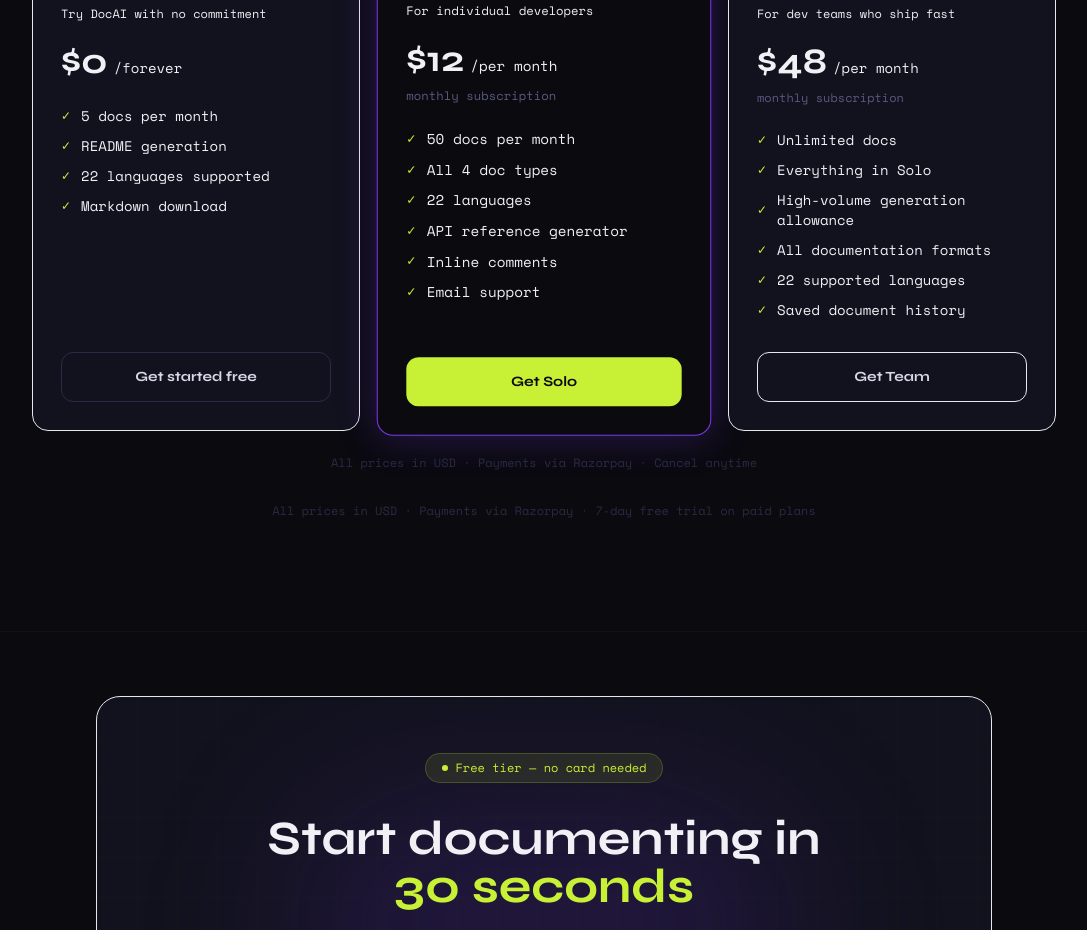
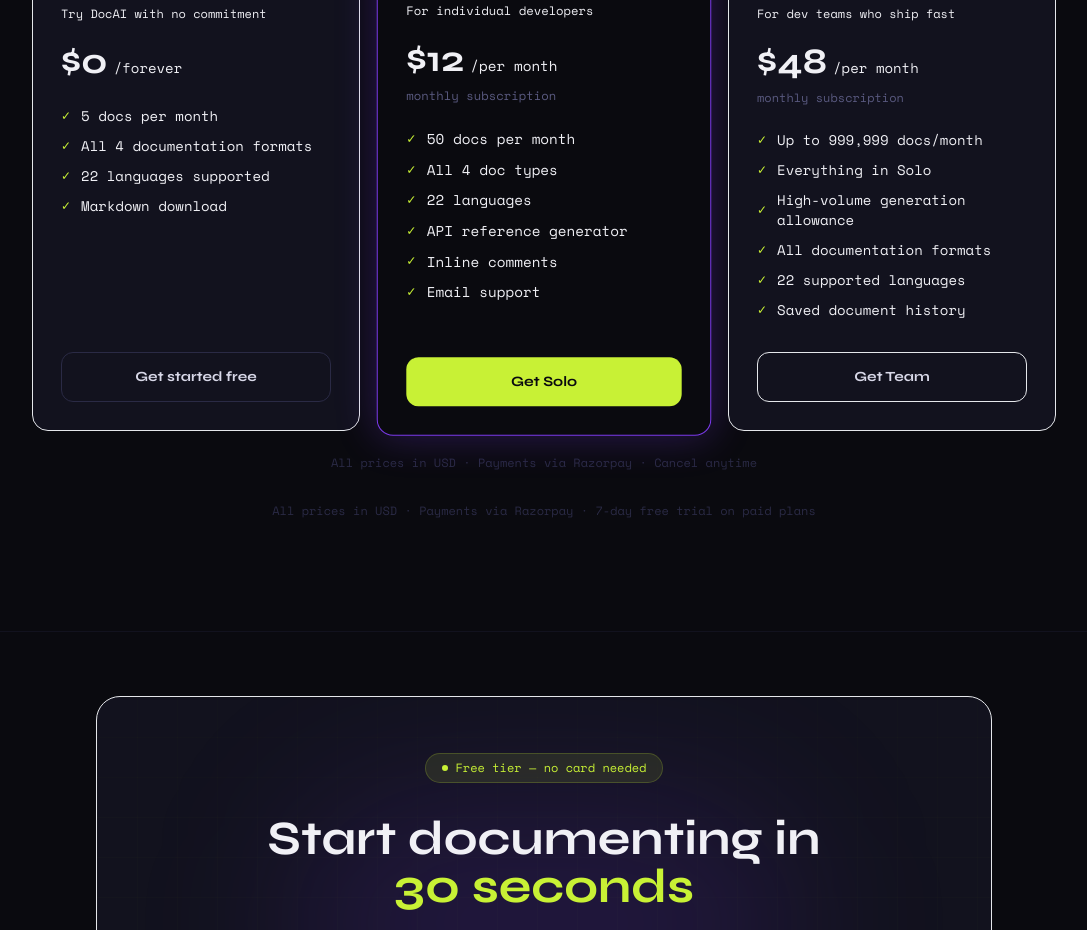
Before and after one commit to bhupindersb/ai-doc-generator, a Next.js app: page / in a window 1280 px wide. Shown: the part 4520-5450 px from the top of the page, without its empty margins (96-1183 px from the left). Built offline with nearby package versions, Linux system fonts and the light colour scheme; no server answers.

Commit message:
Make Docs AI plan limits and free-plan features accurate

```diff
--- a/components/PricingTable.tsx
+++ b/components/PricingTable.tsx
@@ -12,7 +12,7 @@ const plans = [
     desc: "Try DocAI with no commitment",
     features: [
       "5 docs per month",
-      "README generation",
+      "All 4 documentation formats",
       "22 languages supported",
       "Markdown download",
     ],
@@ -43,7 +43,7 @@ const plans = [
     period: "per month",
     desc: "For dev teams who ship fast",
     features: [
-      "Unlimited docs",
+      "Up to 999,999 docs/month",
       "Everything in Solo",
       "High-volume generation allowance",
       "All documentation formats",
```
